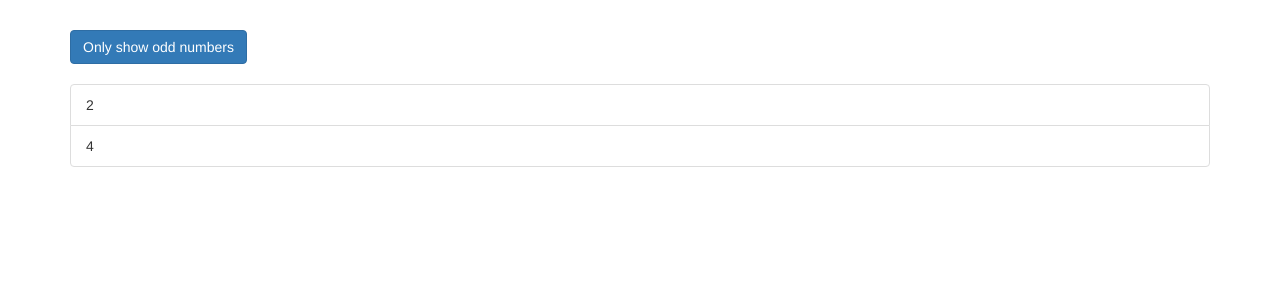
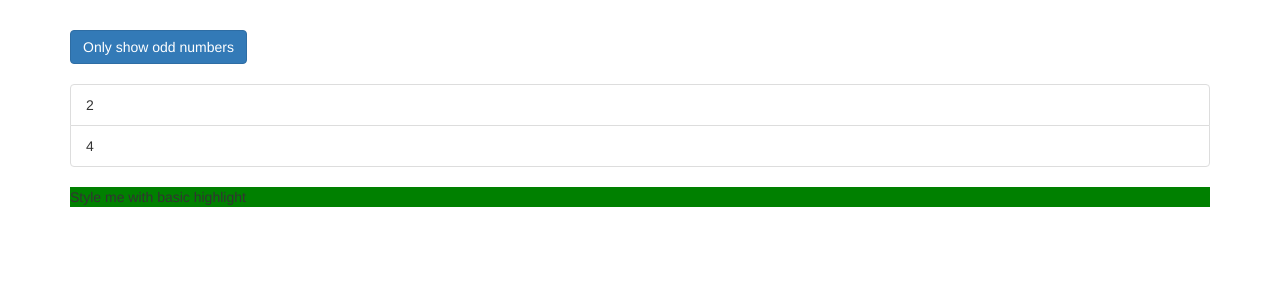
Before and after one commit to JoshSevy/ng-directives, an Angular app: page / in a window 1280 px wide. Shown: the top 300 px of the page. Built offline with nearby package versions, Linux system fonts and the light colour scheme.

Commit message:
Add attribute directive to project

```diff
--- a/src/app/app.component.html
+++ b/src/app/app.component.html
@@ -24,9 +24,7 @@
           </li>
         </div>
       </ul>
-      <ng-template [ngIf]="onlyOdd">
-        <p>Only odd</p>
-      </ng-template>
+      <p appBasicHighlight>Style me with basic highlight</p>
     </div>
   </div>
 </div>
--- a/src/app/app.module.ts
+++ b/src/app/app.module.ts
@@ -4,10 +4,12 @@
 
 
 import { AppComponent } from './app.component';
+import { BasicHighlightDirective } from './basic-highlight/basic-highlight.directive';
 
 @NgModule({
   declarations: [
-    AppComponent
+    AppComponent,
+    BasicHighlightDirective
   ],
   imports: [
     BrowserModule,
--- /dev/null
+++ b/src/app/basic-highlight/basic-highlight.directive.ts
@@ -0,0 +1,12 @@
+import { Directive, ElementRef, OnInit } from '@angular/core';
+
+@Directive({
+  selector: '[appBasicHighlight]'
+})
+export class BasicHighlightDirective implements OnInit {
+  constructor(private elementRef: ElementRef) {}
+
+  ngOnInit(): void {
+    this.elementRef.nativeElement.style.backgroundColor = 'green';
+  }
+}
```
